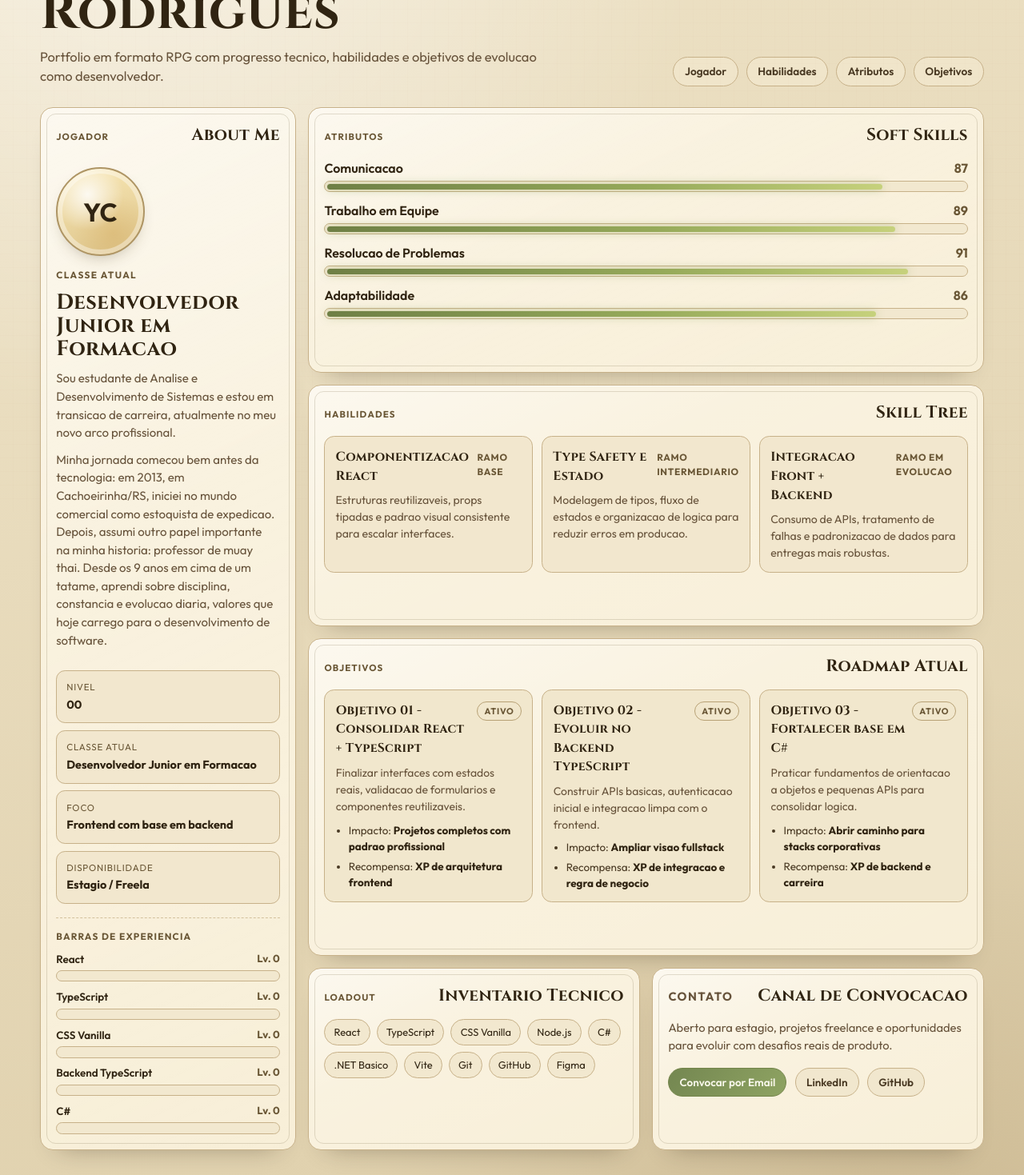
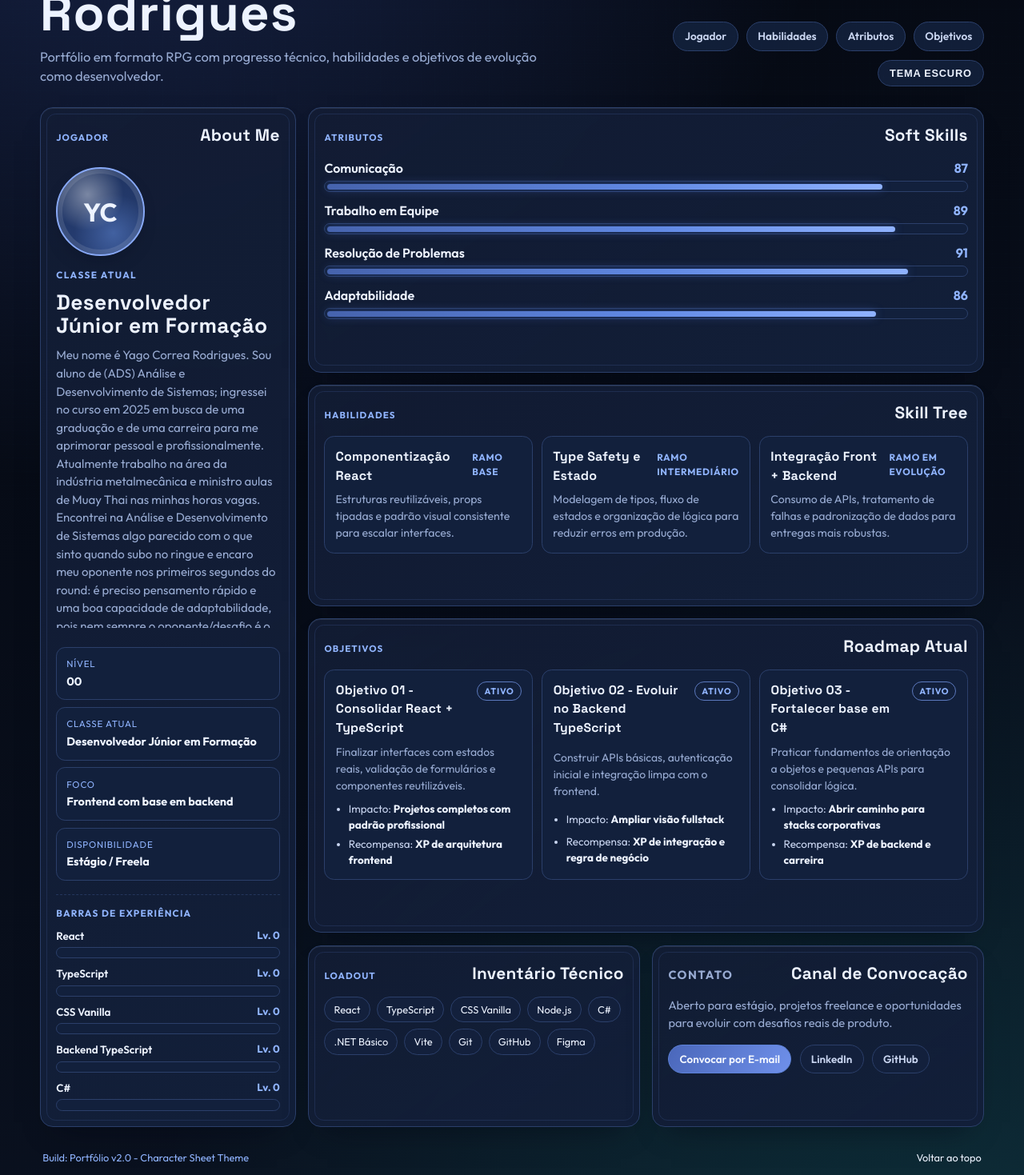
Before and after one commit to yagocrdev/Portif-lio, a React (Vite) app: page / in a window 1280 px wide. Shown: the part 160-1629 px from the top of the page at 80% size. Built offline with nearby package versions, Linux system fonts and the light colour scheme.

Commit message:
feat: modern theme and fix Portuguese copy

```diff
--- a/src/App.css
+++ b/src/App.css
@@ -41,6 +41,12 @@ h1 {
   font-size: 1.03rem;
 }
 
+.header-controls {
+  display: grid;
+  justify-items: end;
+  gap: 0.7rem;
+}
+
 .sheet-nav {
   display: flex;
   flex-wrap: wrap;
@@ -54,7 +60,7 @@ h1 {
   border: 1px solid var(--line-soft);
   padding: 0.46rem 0.86rem;
   border-radius: 999px;
-  background: color-mix(in srgb, var(--panel-2) 92%, white 8%);
+  background: color-mix(in srgb, var(--panel-2) 88%, transparent 12%);
   font-size: 0.85rem;
   font-weight: 600;
   transition: transform 180ms ease, border-color 180ms ease,
@@ -64,7 +70,28 @@ h1 {
 .sheet-nav a:hover {
   transform: translateY(-2px);
   border-color: var(--line-strong);
-  background: color-mix(in srgb, var(--accent-soft) 34%, var(--panel-2) 66%);
+  background: color-mix(in srgb, var(--accent-soft) 48%, var(--panel-2) 52%);
+}
+
+.theme-toggle {
+  border: 1px solid var(--line-soft);
+  background: color-mix(in srgb, var(--panel-2) 86%, transparent 14%);
+  color: var(--headline);
+  padding: 0.5rem 0.9rem;
+  border-radius: 999px;
+  font-size: 0.8rem;
+  font-weight: 700;
+  letter-spacing: 0.06em;
+  text-transform: uppercase;
+  cursor: pointer;
+  transition: transform 180ms ease, border-color 180ms ease,
+    background-color 180ms ease;
+}
+
+.theme-toggle:hover {
+  transform: translateY(-2px);
+  border-color: var(--line-strong);
+  background: color-mix(in srgb, var(--accent-soft) 42%, var(--panel-2) 58%);
 }
 
 .sheet-grid {
@@ -77,18 +104,18 @@ h1 {
   position: relative;
   border: 1px solid var(--line-soft);
   border-radius: 1rem;
-  background: linear-gradient(
-      155deg,
-      rgb(255 255 255 / 60%) 0%,
-      rgb(255 255 255 / 18%) 40%,
-      transparent 100%
-    ),
-    var(--panel);
+  background:
+    linear-gradient(
+      145deg,
+      color-mix(in srgb, var(--panel) 90%, var(--panel-glare) 10%) 0%,
+      color-mix(in srgb, var(--panel-2) 94%, black 6%) 100%
+    );
   box-shadow:
-    0 18px 30px -24px rgb(33 25 10 / 42%),
-    inset 0 1px 0 rgb(255 255 255 / 65%);
+    0 18px 38px -24px var(--panel-shadow),
+    inset 0 1px 0 color-mix(in srgb, var(--panel-glare) 65%, transparent 35%);
   padding: 1.2rem;
   overflow: hidden;
+  backdrop-filter: blur(6px);
   animation: card-enter 460ms ease both;
 }
 
@@ -97,7 +124,7 @@ h1 {
   position: absolute;
   inset: 0.45rem;
   border-radius: 0.72rem;
-  border: 1px solid rgb(98 78 40 / 18%);
+  border: 1px solid color-mix(in srgb, var(--line-soft) 52%, transparent 48%);
   pointer-events: none;
 }
 
@@ -142,14 +169,14 @@ h1 {
   font-size: 2rem;
   font-weight: 700;
   color: var(--headline);
-  border: 2px solid color-mix(in srgb, var(--line-strong) 82%, #f4e6bf 18%);
+  border: 2px solid color-mix(in srgb, var(--line-strong) 78%, #b4ccff 22%);
   background:
-    radial-gradient(circle at 35% 30%, rgb(255 255 255 / 84%), transparent 44%),
-    radial-gradient(circle at 65% 75%, rgb(194 131 31 / 20%), transparent 46%),
-    linear-gradient(165deg, #f9e8b6, #dcc389);
+    radial-gradient(circle at 35% 30%, rgb(255 255 255 / 40%), transparent 44%),
+    radial-gradient(circle at 65% 75%, rgb(122 169 255 / 34%), transparent 46%),
+    linear-gradient(165deg, #1f335f, #273f76);
   box-shadow:
-    0 9px 22px -12px rgb(66 51 18 / 45%),
-    inset 0 0 0 6px rgb(255 255 255 / 38%);
+    0 10px 24px -14px rgb(5 10 24 / 62%),
+    inset 0 0 0 6px rgb(255 255 255 / 11%);
 }
 
 .role {
@@ -202,7 +229,7 @@ h1 {
 .stat-grid li {
   border: 1px solid var(--line-soft);
   border-radius: 0.7rem;
-  background: color-mix(in srgb, var(--panel-2) 84%, white 16%);
+  background: color-mix(in srgb, var(--panel-2) 92%, transparent 8%);
   padding: 0.7rem 0.75rem;
 }
 
@@ -256,7 +283,7 @@ h1 {
 }
 
 .xp-list .meter-track span {
-  background: linear-gradient(90deg, #5f733f 0%, #869f54 55%, #bccd7c 100%);
+  background: linear-gradient(90deg, #3f5796 0%, #4f77d4 55%, #80aaff 100%);
 }
 
 .panel-attrs {
@@ -291,15 +318,15 @@ h1 {
   border: 1px solid var(--line-soft);
   border-radius: 999px;
   padding: 0.16rem;
-  background: color-mix(in srgb, var(--panel-2) 82%, white 18%);
+  background: color-mix(in srgb, var(--panel-2) 92%, transparent 8%);
 }
 
 .meter-track span {
   display: block;
   height: 0.44rem;
   border-radius: inherit;
-  background: linear-gradient(90deg, #6e7f45 0%, #96aa5a 58%, #c6d17c 100%);
-  box-shadow: 0 0 12px rgb(104 145 63 / 35%);
+  background: linear-gradient(90deg, #4663ad 0%, #6189e4 58%, #8fb2ff 100%);
+  box-shadow: 0 0 12px rgb(93 136 248 / 35%);
 }
 
 .panel-skills {
@@ -316,7 +343,7 @@ h1 {
   border: 1px solid var(--line-soft);
   border-radius: 0.78rem;
   padding: 0.82rem;
-  background: color-mix(in srgb, var(--panel-2) 84%, white 16%);
+  background: color-mix(in srgb, var(--panel-2) 93%, transparent 7%);
 }
 
 .skill-head {
@@ -361,7 +388,7 @@ h1 {
   border: 1px solid var(--line-soft);
   border-radius: 0.78rem;
   padding: 0.84rem;
-  background: color-mix(in srgb, var(--panel-2) 86%, white 14%);
+  background: color-mix(in srgb, var(--panel-2) 93%, transparent 7%);
   display: grid;
   gap: 0.5rem;
 }
@@ -424,7 +451,7 @@ h1 {
   padding: 0.36rem 0.7rem;
   font-size: 0.8rem;
   color: var(--headline);
-  background: color-mix(in srgb, var(--panel-2) 82%, white 18%);
+  background: color-mix(in srgb, var(--panel-2) 90%, transparent 10%);
 }
 
 .panel-guild p {
@@ -448,7 +475,7 @@ h1 {
   padding: 0.45rem 0.82rem;
   font-size: 0.84rem;
   font-weight: 600;
-  background: color-mix(in srgb, var(--panel-2) 85%, white 15%);
+  background: color-mix(in srgb, var(--panel-2) 90%, transparent 10%);
   transition: transform 180ms ease, border-color 180ms ease,
     background-color 180ms ease;
 }
@@ -456,18 +483,18 @@ h1 {
 .actions a:hover {
   transform: translateY(-2px);
   border-color: var(--line-strong);
-  background: color-mix(in srgb, var(--accent-soft) 32%, var(--panel-2) 68%);
+  background: color-mix(in srgb, var(--accent-soft) 48%, var(--panel-2) 52%);
 }
 
 .actions .btn-primary {
-  border-color: #73844a;
-  background: linear-gradient(120deg, #748751, #8ea362);
-  color: #f8f7ea;
+  border-color: #5d82d8;
+  background: linear-gradient(120deg, #4a67ba, #6f90ea);
+  color: #f4f8ff;
 }
 
 .actions .btn-primary:hover {
-  border-color: #6b7a44;
-  background: linear-gradient(120deg, #687948, #859a5c);
+  border-color: #4f74cb;
+  background: linear-gradient(120deg, #435ca6, #6584d8);
 }
 
 .sheet-footer {
@@ -491,7 +518,7 @@ h1 {
 }
 
 a:focus-visible {
-  outline: 2px solid #8d9f5a;
+  outline: 2px solid var(--focus);
   outline-offset: 2px;
 }
 
@@ -538,6 +565,10 @@ a:focus-visible {
     align-items: start;
   }
 
+  .header-controls {
+    justify-items: start;
+  }
+
   .sheet-nav {
     justify-content: flex-start;
   }
--- a/src/App.tsx
+++ b/src/App.tsx
@@ -1,10 +1,11 @@
+import { useEffect, useState } from 'react'
 import './App.css'
 
 const coreStats = [
-  { label: 'Nivel', value: '00' },
-  { label: 'Classe Atual', value: 'Desenvolvedor Junior em Formacao' },
+  { label: 'Nível', value: '00' },
+  { label: 'Classe Atual', value: 'Desenvolvedor Júnior em Formação' },
   { label: 'Foco', value: 'Frontend com base em backend' },
-  { label: 'Disponibilidade', value: 'Estagio / Freela' },
+  { label: 'Disponibilidade', value: 'Estágio / Freela' },
 ]
 
 const experienceBars = [
@@ -16,63 +17,58 @@ const experienceBars = [
 ]
 
 const playerStory = [
-  'Sou estudante de Analise e Desenvolvimento de Sistemas e estou em transicao de carreira, atualmente no meu novo arco profissional.',
-  'Minha jornada comecou bem antes da tecnologia: em 2013, em Cachoeirinha/RS, iniciei no mundo comercial como estoquista de expedicao. Depois, assumi outro papel importante na minha historia: professor de muay thai. Desde os 9 anos em cima de um tatame, aprendi sobre disciplina, constancia e evolucao diaria, valores que hoje carrego para o desenvolvimento de software.',
-  'Foi dando aulas que comecei a explorar novas habilidades: edicao de imagens, criacao de chamadas para atrair alunos e um contato mais proximo com ferramentas digitais. A tecnologia sempre esteve presente como pano de fundo, nos jogos, nos computadores e na admiracao pelos amigos desenvolvedores. Sempre achei fascinante como algumas linhas de codigo podiam criar mundos inteiros, sistemas complexos e solucoes incriveis.',
-  'Apos a pandemia, com a oscilacao de alunos, precisei encerrar o ciclo nas artes marciais. Meu caminho seguiu para a industria metalurgica, onde atuo atualmente na Dana Incorporated. Nesse periodo, enfrentei desafios pessoais intensos, incluindo as enchentes que impactaram o Rio Grande do Sul. Foram verdadeiras batalhas de chefe da vida real, momentos que exigiram resiliencia, adaptacao e forca mental.',
-  'Em 2025, decidi iniciar a faculdade de Analise e Desenvolvimento de Sistemas para mudar o rumo da minha historia. Na programacao, encontrei algo que me lembra o inicio nas artes marciais: o frio na barriga de aprender algo novo, o esforco constante, o erro que ensina, o ajuste fino ate o codigo rodar perfeitamente. Cada projeto e como uma nova quest. Cada problema resolvido e XP acumulada. Cada tecnologia aprendida e uma nova skill desbloqueada.',
-  'Acredito que evoluir como desenvolvedor e um processo continuo: entender a logica por tras das coisas, fortalecer a base e subir de nivel projeto apos projeto. Atualmente desenvolvo projetos proprios para consolidar meu aprendizado e aprimorar minhas habilidades tecnicas, sempre buscando aplicar na pratica o que estudo.',
-  'Agora estou em busca da minha primeira oportunidade na area de tecnologia, meu proximo grande desafio. Quero contribuir com dedicacao, responsabilidade, proatividade e, principalmente, com uma mentalidade de evolucao constante. Sei que nenhuma jornada e solo: grandes conquistas sao feitas em equipe. E estou pronto para entrar na party, aprender com os mais experientes e somar minhas habilidades nessa nova fase da minha carreira.',
+  'Meu nome é Yago Correa Rodrigues. Sou aluno de (ADS) Análise e Desenvolvimento de Sistemas; ingressei no curso em 2025 em busca de uma graduação e de uma carreira para me aprimorar pessoal e profissionalmente. Atualmente trabalho na área da indústria metalmecânica e ministro aulas de Muay Thai nas minhas horas vagas. Encontrei na Análise e Desenvolvimento de Sistemas algo parecido com o que sinto quando subo no ringue e encaro meu oponente nos primeiros segundos do round: é preciso pensamento rápido e uma boa capacidade de adaptabilidade, pois nem sempre o oponente/desafio é o que era esperado. Isso é o que me instiga a me superar e a dar o meu melhor. Atualmente sigo desenvolvendo projetos próprios ou sob demanda, ainda bem pequenos, como o que desenvolvi a pedido de amigos: o Search MTG. MTG é sigla para Magic: The Gathering, um jogo de cartas muito famoso no mundo nerd/geek que tenho como hobby. O pedido foi um app simples que rastreasse a cotação em tempo real dos preços de cada carta, já que o mercado de Magic muda a cada nova atualização nas regras e o valor das cartas é volátil. Assim, desenvolvi o Search MTG para que o usuário obtenha a melhor oferta quando ela surgir e para que também possa vender suas cartas pelo melhor preço quando lhe for conveniente. Ainda pretendo desenvolvê-lo mais no futuro, mas, para um projeto embrionário feito para amigos, ele já é muito útil.',
+  'No momento, estou em busca de uma oportunidade no mercado profissional para me aperfeiçoar e também contribuir. Sou um estudante aplicado; o que me falta em experiência tenho de sobra em empenho, dedicação e disposição. Estou disponível para uma vaga de estágio para quem quiser me oferecer uma chance no mercado.',
 ]
 
 const attributes = [
-  { name: 'Comunicacao', points: 87 },
+  { name: 'Comunicação', points: 87 },
   { name: 'Trabalho em Equipe', points: 89 },
-  { name: 'Resolucao de Problemas', points: 91 },
+  { name: 'Resolução de Problemas', points: 91 },
   { name: 'Adaptabilidade', points: 86 },
 ]
 
 const skills = [
   {
-    title: 'Componentizacao React',
+    title: 'Componentização React',
     tier: 'Ramo Base',
     description:
-      'Estruturas reutilizaveis, props tipadas e padrao visual consistente para escalar interfaces.',
+      'Estruturas reutilizáveis, props tipadas e padrão visual consistente para escalar interfaces.',
   },
   {
     title: 'Type Safety e Estado',
-    tier: 'Ramo Intermediario',
+    tier: 'Ramo Intermediário',
     description:
-      'Modelagem de tipos, fluxo de estados e organizacao de logica para reduzir erros em producao.',
+      'Modelagem de tipos, fluxo de estados e organização de lógica para reduzir erros em produção.',
   },
   {
-    title: 'Integracao Front + Backend',
-    tier: 'Ramo Em Evolucao',
+    title: 'Integração Front + Backend',
+    tier: 'Ramo Em Evolução',
     description:
-      'Consumo de APIs, tratamento de falhas e padronizacao de dados para entregas mais robustas.',
+      'Consumo de APIs, tratamento de falhas e padronização de dados para entregas mais robustas.',
   },
 ]
 
 const objectives = [
   {
     title: 'Objetivo 01 - Consolidar React + TypeScript',
-    impact: 'Projetos completos com padrao profissional',
+    impact: 'Projetos completos com padrão profissional',
     summary:
-      'Finalizar interfaces com estados reais, validacao de formularios e componentes reutilizaveis.',
+      'Finalizar interfaces com estados reais, validação de formulários e componentes reutilizáveis.',
     reward: 'XP de arquitetura frontend',
   },
   {
     title: 'Objetivo 02 - Evoluir no Backend TypeScript',
-    impact: 'Ampliar visao fullstack',
+    impact: 'Ampliar visão fullstack',
     summary:
-      'Construir APIs basicas, autenticacao inicial e integracao limpa com o frontend.',
-    reward: 'XP de integracao e regra de negocio',
+      'Construir APIs básicas, autenticação inicial e integração limpa com o frontend.',
+    reward: 'XP de integração e regra de negócio',
   },
   {
     title: 'Objetivo 03 - Fortalecer base em C#',
     impact: 'Abrir caminho para stacks corporativas',
     summary:
-      'Praticar fundamentos de orientacao a objetos e pequenas APIs para consolidar logica.',
+      'Praticar fundamentos de orientação a objetos e pequenas APIs para consolidar lógica.',
     reward: 'XP de backend e carreira',
   },
 ]
@@ -83,14 +79,36 @@ const inventory = [
   'CSS Vanilla',
   'Node.js',
   'C#',
-  '.NET Basico',
+  '.NET Básico',
   'Vite',
   'Git',
   'GitHub',
   'Figma',
 ]
 
+type Theme = 'dark' | 'light'
+
+const themeStorageKey = 'portfolio-theme'
+
 function App() {
+  const [theme, setTheme] = useState<Theme>(() => {
+    if (typeof window === 'undefined') {
+      return 'dark'
+    }
+
+    const savedTheme = window.localStorage.getItem(themeStorageKey)
+    if (savedTheme === 'dark' || savedTheme === 'light') {
+      return savedTheme
+    }
+
+    return 'dark'
+  })
+
+  useEffect(() => {
+    document.documentElement.setAttribute('data-theme', theme)
+    window.localStorage.setItem(themeStorageKey, theme)
+  }, [theme])
+
   return (
     <div className="sheet-wrap" id="topo">
       <header className="sheet-header">
@@ -98,16 +116,27 @@ function App() {
           <p className="kicker">Dev Character Sheet</p>
           <h1>Yago Correa Rodrigues</h1>
           <p className="subtitle">
-            Portfolio em formato RPG com progresso tecnico, habilidades e
-            objetivos de evolucao como desenvolvedor.
+            Portfólio em formato RPG com progresso técnico, habilidades e
+            objetivos de evolução como desenvolvedor.
           </p>
         </div>
-        <nav className="sheet-nav" aria-label="Navegacao principal">
-          <a href="#jogador">Jogador</a>
-          <a href="#skills">Habilidades</a>
-          <a href="#atributos">Atributos</a>
-          <a href="#objetivos">Objetivos</a>
-        </nav>
+        <div className="header-controls">
+          <nav className="sheet-nav" aria-label="Navegação principal">
+            <a href="#jogador">Jogador</a>
+            <a href="#skills">Habilidades</a>
+            <a href="#atributos">Atributos</a>
+            <a href="#objetivos">Objetivos</a>
+          </nav>
+          <button
+            type="button"
+            className="theme-toggle"
+            onClick={() => setTheme(theme === 'dark' ? 'light' : 'dark')}
+            aria-label="Alternar tema claro e escuro"
+            aria-pressed={theme === 'light'}
+          >
+            Tema {theme === 'dark' ? 'Escuro' : 'Claro'}
+          </button>
+        </div>
       </header>
 
       <main className="sheet-grid">
@@ -120,7 +149,7 @@ function App() {
             <span>YC</span>
           </div>
           <p className="role">Classe Atual</p>
-          <h2>Desenvolvedor Junior em Formacao</h2>
+          <h2>Desenvolvedor Júnior em Formação</h2>
           <div className="origin-story">
             {playerStory.map((paragraph) => (
               <p key={paragraph} className="origin">
@@ -138,8 +167,8 @@ function App() {
             ))}
           </ul>
 
-          <div className="xp-block" aria-label="Barras de experiencia tecnica">
-            <p className="xp-title">Barras de Experiencia</p>
+          <div className="xp-block" aria-label="Barras de experiência técnica">
+            <p className="xp-title">Barras de Experiência</p>
             <ul className="xp-list">
               {experienceBars.map((experience) => (
                 <li key={experience.name}>
@@ -159,7 +188,7 @@ function App() {
         <section
           className="panel panel-attrs"
           id="atributos"
-          aria-label="Atributos soft skills"
+          aria-label="Atributos e soft skills"
         >
           <div className="panel-title-row">
             <p className="panel-id">Atributos</p>
@@ -224,10 +253,10 @@ function App() {
           </div>
         </section>
 
-        <section className="panel panel-inventory" aria-label="Inventario tecnico">
+        <section className="panel panel-inventory" aria-label="Inventário técnico">
           <div className="panel-title-row">
             <p className="panel-id">Loadout</p>
-            <h3>Inventario Tecnico</h3>
+            <h3>Inventário Técnico</h3>
           </div>
           <ul className="chip-list">
             {inventory.map((item) => (
@@ -239,15 +268,15 @@ function App() {
         <section className="panel panel-guild" id="guilda">
           <div className="panel-title-row">
             <p className="panel-id">Contato</p>
-            <h3>Canal de Convocacao</h3>
+            <h3>Canal de Convocação</h3>
           </div>
           <p>
-            Aberto para estagio, projetos freelance e oportunidades para
+            Aberto para estágio, projetos freelance e oportunidades para
             evoluir com desafios reais de produto.
           </p>
           <div className="actions">
             <a className="btn btn-primary" href="mailto:seuemail@dominio.com">
-              Convocar por Email
+              Convocar por E-mail
             </a>
             <a href="https://www.linkedin.com" target="_blank" rel="noreferrer">
               LinkedIn
@@ -260,7 +289,7 @@ function App() {
       </main>
 
       <footer className="sheet-footer">
-        <span>Build: Portfolio v2.0 - Character Sheet Theme</span>
+        <span>Build: Portfólio v2.0 - Character Sheet Theme</span>
         <a href="#topo">Voltar ao topo</a>
       </footer>
     </div>
--- a/src/index.css
+++ b/src/index.css
@@ -1,4 +1,4 @@
-@import url('https://fonts.googleapis.com/css2?family=Cinzel:wght@500;700&family=Outfit:wght@400;500;600;700&display=swap');
+@import url('https://fonts.googleapis.com/css2?family=Outfit:wght@400;500;600;700&family=Space+Grotesk:wght@600;700&display=swap');
 
 :root {
   font-family: 'Outfit', sans-serif;
@@ -9,17 +9,46 @@
   -webkit-font-smoothing: antialiased;
   -moz-osx-font-smoothing: grayscale;
 
-  --bg: #efe4c9;
-  --bg-shadow: #ddcda8;
-  --panel: #f8efd8;
-  --panel-2: #efe3c5;
-  --line-soft: #c7b189;
-  --line-strong: #9f8351;
-  --headline: #302412;
-  --text-main: #493923;
-  --text-soft: #67533b;
-  --accent-ink: #6a5736;
-  --accent-soft: #d0b781;
+  --bg: #04070f;
+  --bg-shadow: #0b1323;
+  --panel: #0f1931;
+  --panel-2: #13213d;
+  --line-soft: #2b3f6a;
+  --line-strong: #7b9ff4;
+  --headline: #edf3ff;
+  --text-main: #cad6f1;
+  --text-soft: #98abd2;
+  --accent-ink: #90b4ff;
+  --accent-soft: #1b2f56;
+  --focus: #8fb1ff;
+  --bg-glow-1: rgb(81 121 243 / 26%);
+  --bg-glow-2: rgb(29 201 182 / 16%);
+  --grid-line: rgb(168 197 255 / 8%);
+  --panel-glare: rgb(255 255 255 / 14%);
+  --panel-shadow: rgb(2 6 16 / 70%);
+  color-scheme: dark;
+  color: var(--text-main);
+}
+
+:root[data-theme='light'] {
+  --bg: #edf3ff;
+  --bg-shadow: #d8e3f6;
+  --panel: #ffffff;
+  --panel-2: #f3f7ff;
+  --line-soft: #c8d6ef;
+  --line-strong: #6487d1;
+  --headline: #1b2b4d;
+  --text-main: #354a71;
+  --text-soft: #5b7097;
+  --accent-ink: #355eba;
+  --accent-soft: #dce8ff;
+  --focus: #4e74cc;
+  --bg-glow-1: rgb(112 146 255 / 30%);
+  --bg-glow-2: rgb(54 172 157 / 20%);
+  --grid-line: rgb(53 93 184 / 8%);
+  --panel-glare: rgb(255 255 255 / 80%);
+  --panel-shadow: rgb(64 91 146 / 24%);
+  color-scheme: light;
   color: var(--text-main);
 }
 
@@ -45,12 +74,8 @@ body {
   min-width: 320px;
   color: var(--text-main);
   background:
-    radial-gradient(circle at 15% 0%, rgb(255 255 255 / 54%), transparent 34%),
-    radial-gradient(
-      circle at 87% 100%,
-      rgb(111 78 31 / 16%),
-      transparent 35%
-    ),
+    radial-gradient(circle at 12% -8%, var(--bg-glow-1), transparent 42%),
+    radial-gradient(circle at 92% 108%, var(--bg-glow-2), transparent 46%),
     linear-gradient(160deg, var(--bg) 0%, var(--bg-shadow) 100%);
   position: relative;
 }
@@ -66,13 +91,13 @@ body::before {
       0deg,
       transparent 0,
       transparent 16px,
-      rgb(111 78 31 / 8%) 17px
+      var(--grid-line) 17px
     ),
     repeating-linear-gradient(
       90deg,
       transparent 0,
       transparent 16px,
-      rgb(111 78 31 / 7%) 17px
+      var(--grid-line) 17px
     );
 }
 
@@ -80,7 +105,7 @@ h1,
 h2,
 h3,
 h4 {
-  font-family: 'Cinzel', serif;
+  font-family: 'Space Grotesk', sans-serif;
   font-weight: 700;
   letter-spacing: 0.015em;
 }
```
Also changed, not shown: vercel.json (added).
